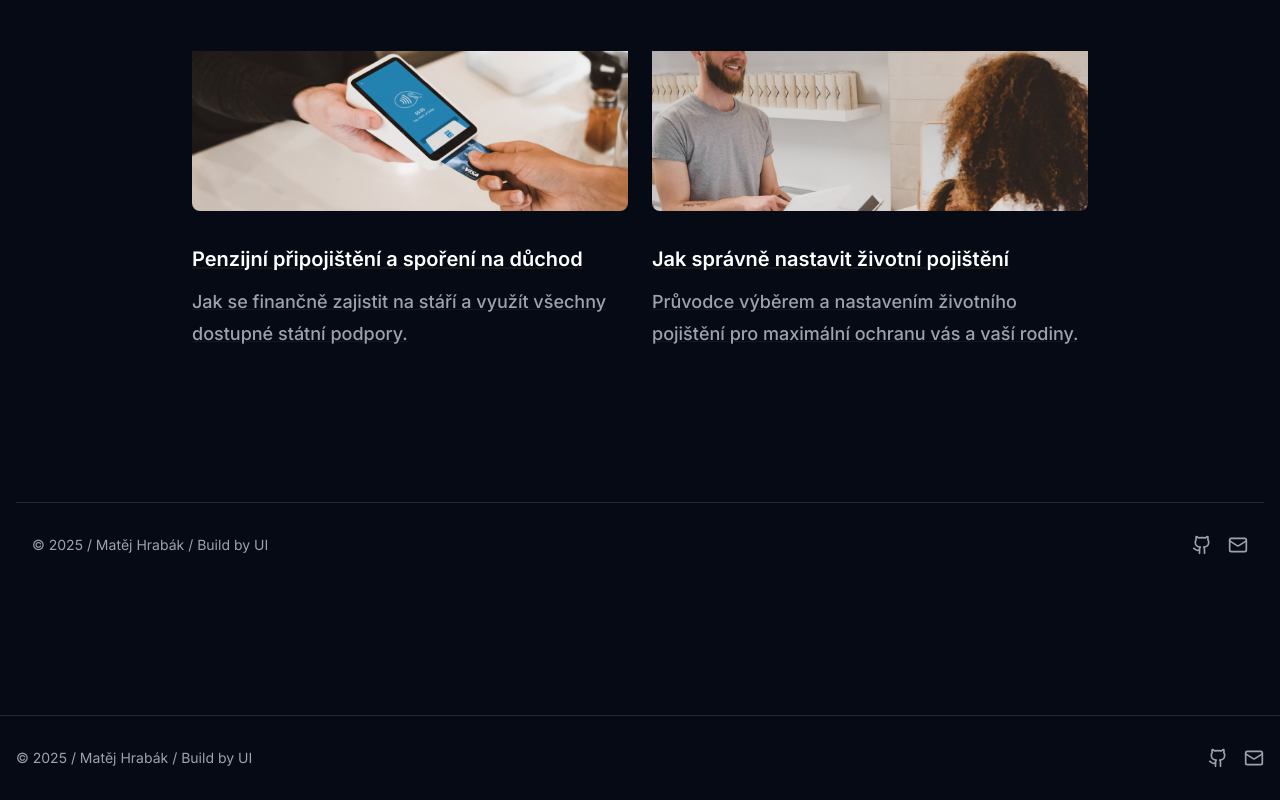
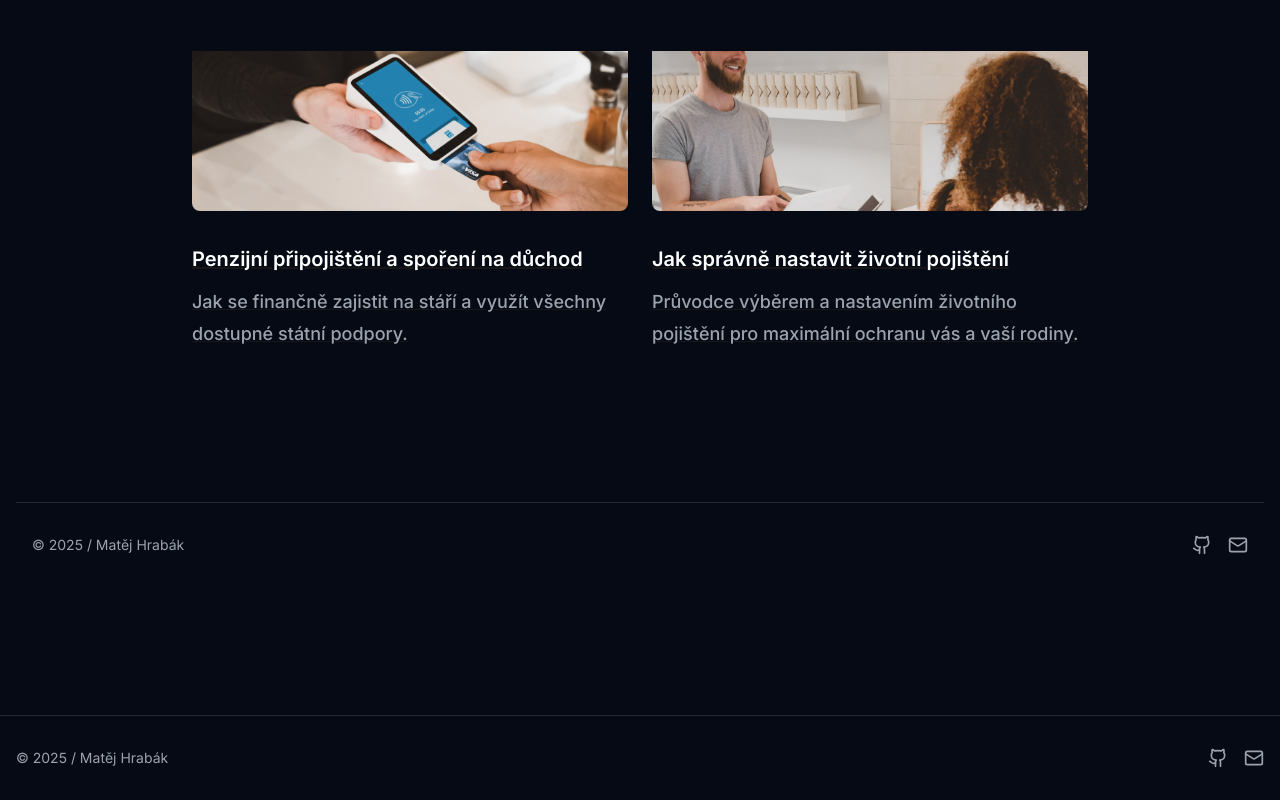
Before and after one commit to Crazyka51/Portfolio_Matej_Hrabak, a Next.js app: page /blog/investicni-strategie-pro-zacatecniky in a window 1280 px wide. Shown: the part 7838-8638 px from the top of the page. Built offline with nearby package versions, Linux system fonts and the light colour scheme.

Commit message:
fixed inside + fixed footer

```diff
--- a/app/components/footer.tsx
+++ b/app/components/footer.tsx
@@ -25,12 +25,12 @@ export default function Footer() {
   return (
     <footer className="container mx-auto px-4 py-8 mt-24 border-t border-gray-800">
       <div className="flex flex-col sm:flex-row justify-between items-center">
-        <p className="text-sm text-gray-400 mb-4 sm:mb-0">© 2025 / Matěj Hrabák / Build by UI</p>
+        <p className="text-sm text-gray-400 mb-4 sm:mb-0">© 2025 / Matěj Hrabák </p>
         <div className="flex space-x-4">
-          <a href="https://github.com" className="text-gray-400 hover:text-white transition-colors">
+          <a href="https://github.com/Crazyka51" className="text-gray-400 hover:text-white transition-colors">
             <Github size={20} />
           </a>
-          <a href="mailto:info@example.com" className="text-gray-400 hover:text-white transition-colors">
+          <a href="mailto:matejhrabak@gmail.com" className="text-gray-400 hover:text-white transition-colors">
             <Mail size={20} />
           </a>
         </div>
--- a/app/page.tsx
+++ b/app/page.tsx
@@ -1,5 +1,6 @@
 "use client"
 
+import { SpeedInsights } from "@vercel/speed-insights/next"
 import { useState, useEffect } from "react"
 import Image from "next/image"
 import Link from "next/link"
```
